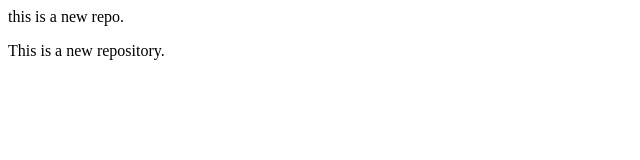
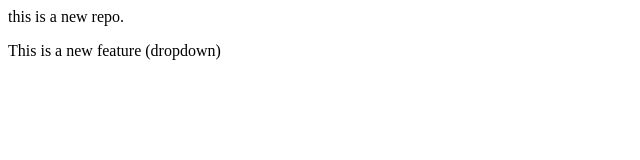
Before and after one commit to SHUBHAM8688/localrepo, a plain HTML site: page index.html in a window 1280 px wide. Shown: the full height of the page, 0-640 px from the left. Drawn offline with Linux system fonts and the light colour scheme.

Commit message:
Add Dropdown

```diff
--- a/index.html
+++ b/index.html
@@ -1,2 +1,2 @@
 <p>this is a new repo.</p>
-<p>This is a new repository.</p>
+<p>This is a new feature (dropdown)</p>
```
